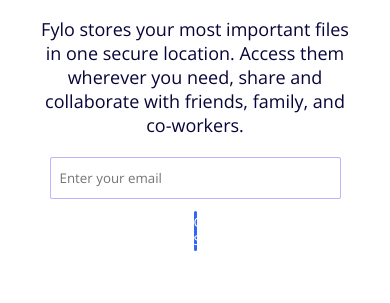
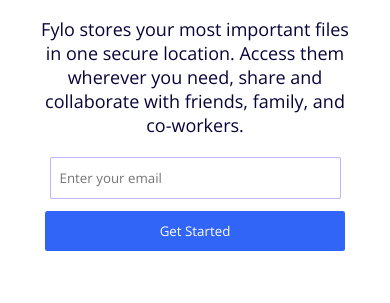
Before and after one commit to Meliwi/PWA-app-www, a plain HTML site: page index.html in a window 390 px wide. Shown: the part 541-844 px from the top of the page. Drawn offline with nearby package versions, Linux system fonts and the light colour scheme.

Commit message:
change in style

```diff
--- a/styles/hero.css
+++ b/styles/hero.css
@@ -126,6 +126,6 @@
     width: 280px;
   }
   .hero_input_button button {
-    width: 3px;
+    width: 300px;
   }
 }
```
